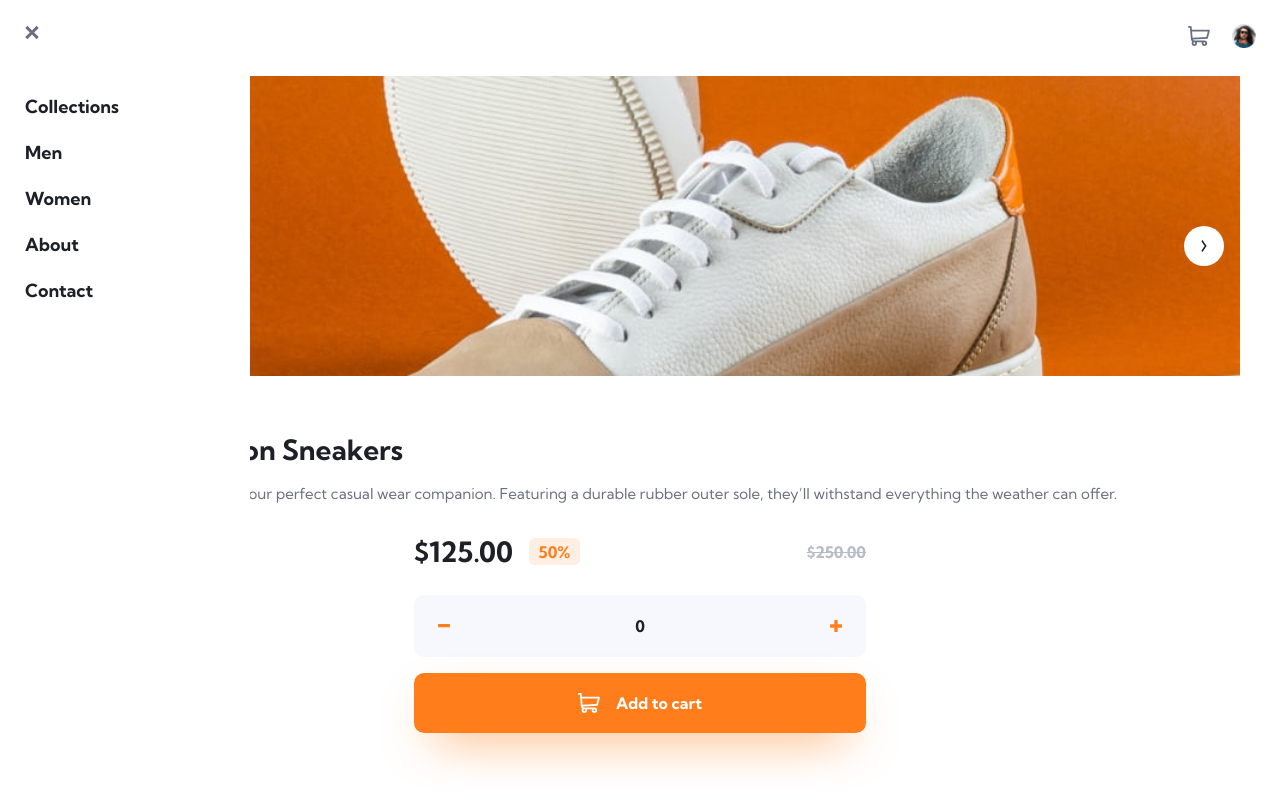
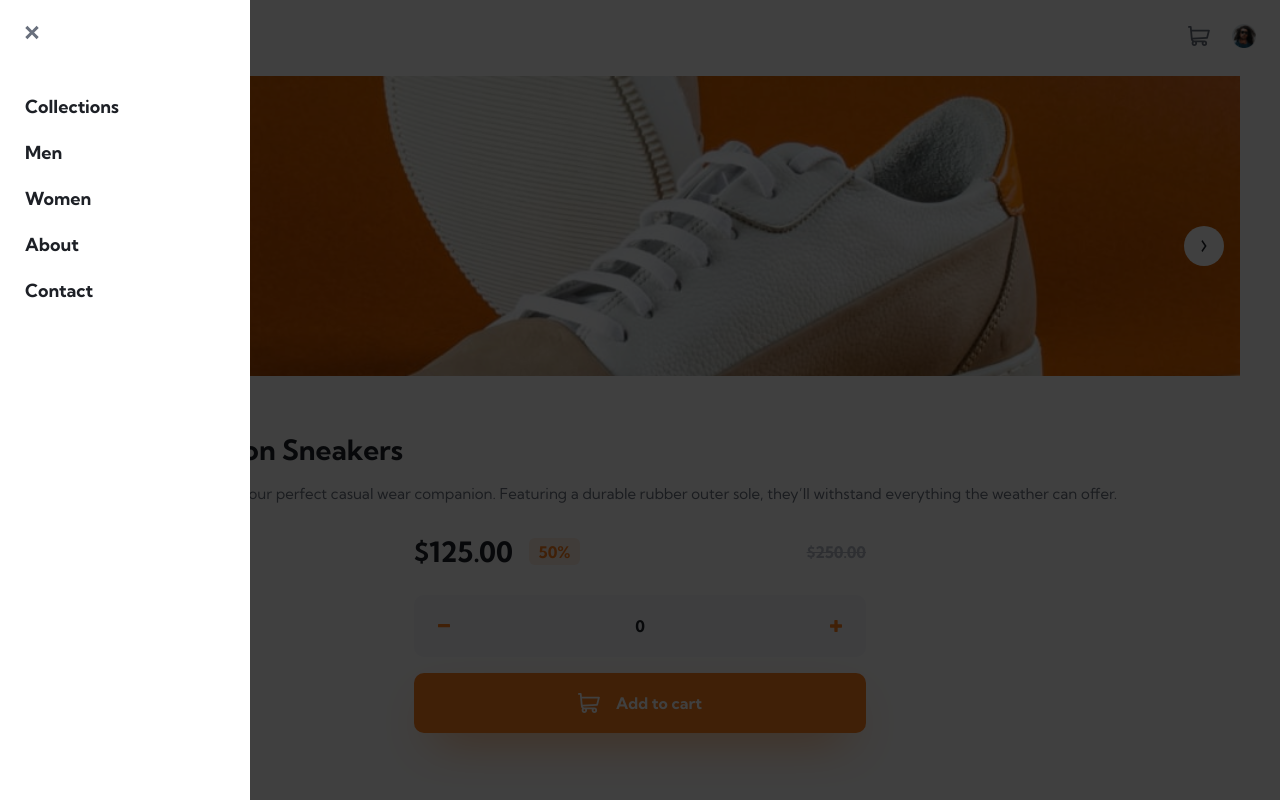
Before and after one commit to achiewe/ecommerce-product-page, a React (Vite) app: page / in a window 1280 px wide. Both pictures are taken after a click on the picture 32 px from the left and 36 px from the top of the page. Built offline with nearby package versions, Linux system fonts and the light colour scheme.

Commit message:
add overlay when click on the burgerMenu

```diff
--- a/src/App.tsx
+++ b/src/App.tsx
@@ -6,11 +6,18 @@ import { useState } from "react";
 
 function App(): JSX.Element {
   const [calculate, setCalculate] = useState<number>(0);
+  const [isClicked, setIsClicked] = useState<boolean>(false);
   const [result, setResult] = useState<number>(0);
   return (
     <MainContainer>
       <GlobalStyles />
-      <Header result={result} setResult={setResult} />
+      <Overlay isClicked={isClicked} />
+      <Header
+        result={result}
+        setResult={setResult}
+        isClicked={isClicked}
+        setIsClicked={setIsClicked}
+      />
       <MainSneakers
         calculate={calculate}
         setCalculate={setCalculate}
@@ -32,4 +39,14 @@ const MainContainer = styled.div`
   flex-direction: column;
 `;
 
+const Overlay = styled.div<{ isClicked: boolean }>`
+  width: 100%;
+  height: 100vh;
+  background-color: #000000;
+  opacity: 0.75;
+  position: absolute;
+  display: ${(props) => (props.isClicked ? "block" : "none")};
+  z-index: 1;
+`;
+
 export default App;
--- a/src/components/Header/BurgerMenu.tsx
+++ b/src/components/Header/BurgerMenu.tsx
@@ -3,13 +3,18 @@ import MenuSvg from "../../../src/images/icon-menu.svg";
 import closeSvg from "../../images/icon-close.svg";
 import { useState } from "react";
 
-const BurgerMenu = (): JSX.Element => {
-  const [isClicked, setIsClicked] = useState<boolean>(false);
+interface burgerProps {
+  isClicked: boolean;
+  setIsClicked(isClicked: boolean): void;
+}
+
+const BurgerMenu = ({ isClicked, setIsClicked }: burgerProps): JSX.Element => {
   const handleClick = () => {
     setIsClicked(!isClicked);
   };
   return (
     <BurgerMain>
+      <div className="overlay"></div>
       <img
         onClick={handleClick}
         className="menu-svg"
--- a/src/components/Header/Header.tsx
+++ b/src/components/Header/Header.tsx
@@ -7,16 +7,23 @@ import Basket from "./Basket";
 interface headerProps {
   result: number;
   setResult: (result: number) => void;
+  isClicked: boolean;
+  setIsClicked(isClicked: boolean): void;
 }
 
-const Header = ({ result, setResult }: headerProps): JSX.Element => {
+const Header = ({
+  result,
+  setResult,
+  isClicked,
+  setIsClicked,
+}: headerProps): JSX.Element => {
   const handleClick = () => {
     location.reload();
   };
   return (
     <HeaderMain>
       <div className="burger-title">
-        <BurgerMenu />
+        <BurgerMenu isClicked={isClicked} setIsClicked={setIsClicked} />
         <img
           className="logo-svg"
           src={Logo}
```
